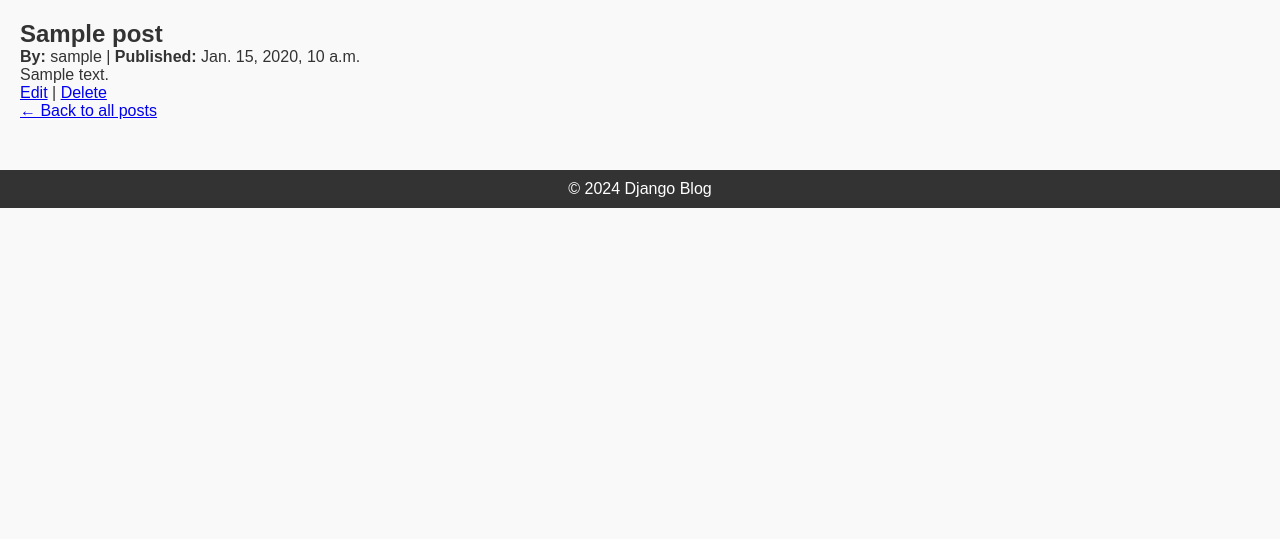
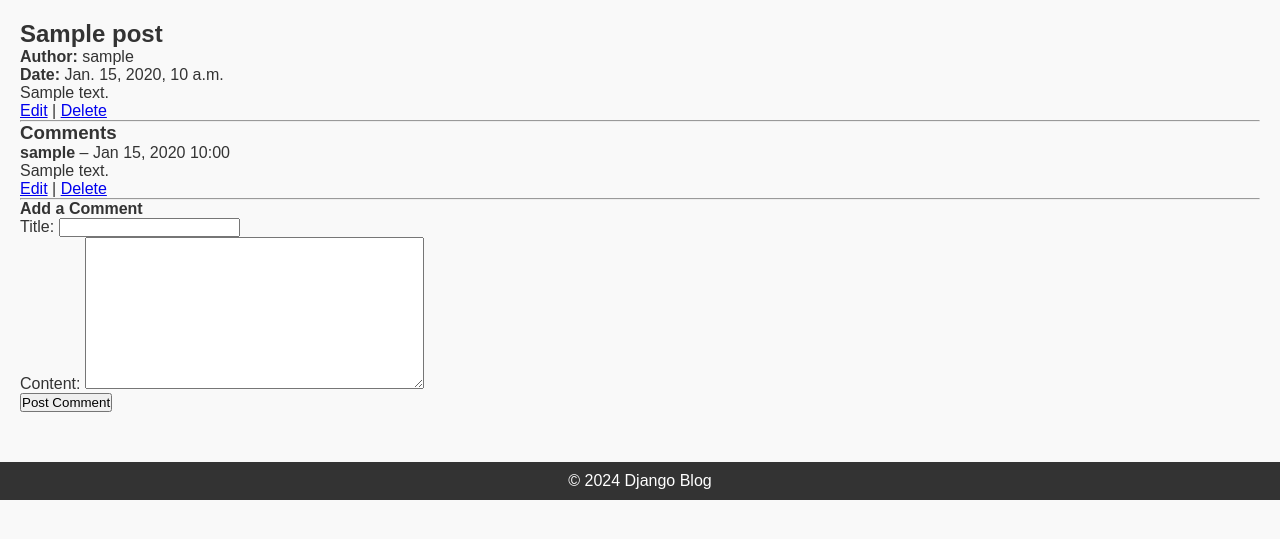
Before and after one commit to Cipher-111/Alx_DjangoLearnLab, a Django app: template django_blog/blog/templates/blog/post_detail.html in a window 1280 px wide. Shown: the part 41-580 px from the top of the page. Run offline with Django 5.2, Linux system fonts and the light colour scheme; the template is opened without the code that fills it: values that come from a table or form of the project are taken from there, others are empty; a user stored in the database is signed in; tables that the repository leaves empty hold one stand-in row (values such as "Sample post").

Commit message:
Adding Comment Functionality to Blog Posts

```diff
--- a/django_blog/blog/forms.py
+++ b/django_blog/blog/forms.py
@@ -1,30 +1,19 @@
 from django import forms
-from django.contrib.auth.models import User
-from django.contrib.auth.forms import UserCreationForm
+from .models import Post, Comment
 
-from django import forms
-from .models import Comment
+
+class PostForm(forms.ModelForm):
+    class Meta:
+        model = Post
+        fields = ['title', 'content']
+
 
 class CommentForm(forms.ModelForm):
-    content = forms.CharField(widget=forms.Textarea(attrs={'rows': 3}), label='')
+    content = forms.CharField(
+        widget=forms.Textarea(attrs={'rows': 3, 'placeholder': 'Write a comment...'}),
+        label=''
+    )
 
     class Meta:
         model = Comment
         fields = ['content']
-
-
-class RegisterForm(UserCreationForm):
-    email = forms.EmailField(required=True)
-
-    from django.forms import ModelForm
-from .models import Post
-
-class PostForm(ModelForm):
-    class Meta:
-        model = Post
-        fields = ["title", "content"]
-
-
-    class Meta:
-        model = User
-        fields = ["username", "email", "password1", "password2"]
--- a/django_blog/blog/models.py
+++ b/django_blog/blog/models.py
@@ -1,21 +1,43 @@
 from django.db import models
 from django.contrib.auth.models import User
+from django.urls import reverse
+
 
 class Post(models.Model):
     title = models.CharField(max_length=200)
     content = models.TextField()
     published_date = models.DateTimeField(auto_now_add=True)
-    author = models.ForeignKey(User, on_delete=models.CASCADE)
+    author = models.ForeignKey(
+        User,
+        on_delete=models.CASCADE,
+        related_name='posts'
+    )
 
     def __str__(self):
         return self.title
 
+    def get_absolute_url(self):
+        return reverse("post-detail", kwargs={"pk": self.pk})
+
+
 class Comment(models.Model):
-    post = models.ForeignKey(Post, on_delete=models.CASCADE, related_name='comments')
-    author = models.ForeignKey(User, on_delete=models.CASCADE)
+    post = models.ForeignKey(
+        Post,
+        on_delete=models.CASCADE,
+        related_name='comments'
+    )
+    author = models.ForeignKey(
+        User,
+        on_delete=models.CASCADE,
+        related_name='comments'
+    )
     content = models.TextField()
     created_at = models.DateTimeField(auto_now_add=True)
     updated_at = models.DateTimeField(auto_now=True)
 
     def __str__(self):
-        return f'Comment by {self.author.username} on {self.post.title}'
+        return f"Comment by {self.author.username}"
+
+    def get_absolute_url(self):
+        # After a comment is created or updated, return to the post detail page
+        return reverse("post-detail", kwargs={"pk": self.post.pk})
--- a/django_blog/blog/templates/blog/post_detail.html
+++ b/django_blog/blog/templates/blog/post_detail.html
@@ -3,17 +3,51 @@
 {% block title %}{{ post.title }}{% endblock %}
 
 {% block content %}
+
 <h2>{{ post.title }}</h2>
-<p><strong>By:</strong> {{ post.author }} | <strong>Published:</strong> {{ post.published_date }}</p>
+
+<p><strong>Author:</strong> {{ post.author.username }}</p>
+<p><strong>Date:</strong> {{ post.published_date }}</p>
 
 <p>{{ post.content }}</p>
 
-{% if user.is_authenticated and user == post.author %}
-    <p>
-        <a href="{% url 'post_update' post.pk %}">Edit</a> |
-        <a href="{% url 'post_delete' post.pk %}">Delete</a>
-    </p>
+{% if user == post.author %}
+<p>
+    <a href="{% url 'post_update' post.pk %}">Edit</a> |
+    <a href="{% url 'post_delete' post.pk %}">Delete</a>
+</p>
 {% endif %}
 
-<p><a href="{% url 'posts' %}">← Back to all posts</a></p>
+<hr>
+
+<h3>Comments</h3>
+
+{% for comment in post.comments.all %}
+<div class="comment-box">
+    <p><strong>{{ comment.author.username }}</strong> – {{ comment.created_at|date:"M d, Y H:i" }}</p>
+    <p>{{ comment.content }}</p>
+
+    {% if user == comment.author %}
+    <p>
+        <a href="{% url 'comment_update' comment.pk %}">Edit</a> |
+        <a href="{% url 'comment_delete' comment.pk %}">Delete</a>
+    </p>
+    {% endif %}
+</div>
+{% empty %}
+<p>No comments yet.</p>
+{% endfor %}
+
+{% if user.is_authenticated %}
+<hr>
+<h4>Add a Comment</h4>
+<form method="POST" action="{% url 'comment_create' post.id %}">
+    {% csrf_token %}
+    {{ form.as_p }}
+    <button type="submit">Post Comment</button>
+</form>
+{% else %}
+<p><a href="{% url 'login' %}">Login</a> to comment.</p>
+{% endif %}
+
 {% endblock %}
```
Also changed, not shown: django_blog/blog/templates/blog/comment_confirm_delete.html (added, +16 -0 lines), django_blog/blog/templates/blog/comment_form.html (added, +13 -0 lines), django_blog/blog/urls.py (+12 -4 lines), django_blog/blog/views.py (+71 -46 lines).
